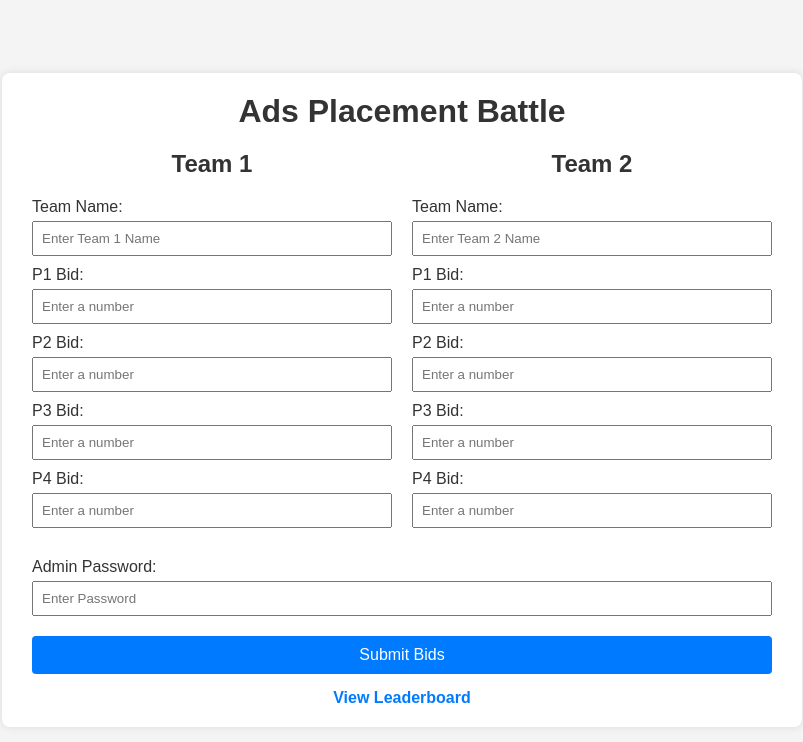
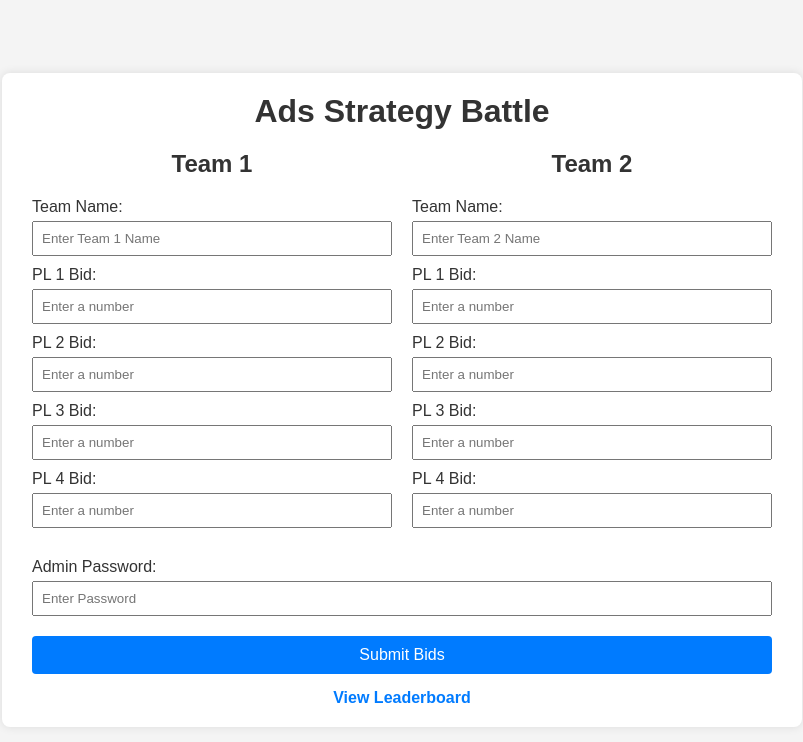
Before and after one commit to Selfzorg/PlacementBid, a plain HTML site: page index.html in a window 1280 px wide. Shown: the whole page, without its empty margins (238-1041 px from the left). Drawn offline with Linux system fonts and the light colour scheme.

Commit message:
Update index.html

```diff
--- a/index.html
+++ b/index.html
@@ -16,7 +16,7 @@
 
     <!-- Battle Submission Form -->
     <div class="container">
-        <h1>Ads Placement Battle</h1>
+        <h1>Ads Strategy Battle</h1>
         <form id="battle-form">
             <div class="team-inputs">
                 <!-- Team 1 Inputs -->
@@ -27,19 +27,19 @@
                         <input type="text" id="team1-name" name="team1-name" required placeholder="Enter Team 1 Name">
                     </div>
                     <div class="input-group">
-                        <label for="team1-input1">P1 Bid:</label>
+                        <label for="team1-input1">PL 1 Bid:</label>
                         <input type="number" step="0.01" id="team1-input1" name="team1-input1" required placeholder="Enter a number">
                     </div>
                     <div class="input-group">
-                        <label for="team1-input2">P2 Bid:</label>
+                        <label for="team1-input2">PL 2 Bid:</label>
                         <input type="number" step="0.01" id="team1-input2" name="team1-input2" required placeholder="Enter a number">
                     </div>
                     <div class="input-group">
-                        <label for="team1-input3">P3 Bid:</label>
+                        <label for="team1-input3">PL 3 Bid:</label>
                         <input type="number" step="0.01" id="team1-input3" name="team1-input3" required placeholder="Enter a number">
                     </div>
                     <div class="input-group">
-                        <label for="team1-input4">P4 Bid:</label>
+                        <label for="team1-input4">PL 4 Bid:</label>
                         <input type="number" step="0.01" id="team1-input4" name="team1-input4" required placeholder="Enter a number">
                     </div>
                 </div>
@@ -52,19 +52,19 @@
                         <input type="text" id="team2-name" name="team2-name" required placeholder="Enter Team 2 Name">
                     </div>
                     <div class="input-group">
-                        <label for="team2-input1">P1 Bid:</label>
+                        <label for="team2-input1">PL 1 Bid:</label>
                         <input type="number" step="0.01" id="team2-input1" name="team2-input1" required placeholder="Enter a number">
                     </div>
                     <div class="input-group">
-                        <label for="team2-input2">P2 Bid:</label>
+                        <label for="team2-input2">PL 2 Bid:</label>
                         <input type="number" step="0.01" id="team2-input2" name="team2-input2" required placeholder="Enter a number">
                     </div>
                     <div class="input-group">
-                        <label for="team2-input3">P3 Bid:</label>
+                        <label for="team2-input3">PL 3 Bid:</label>
                         <input type="number" step="0.01" id="team2-input3" name="team2-input3" required placeholder="Enter a number">
                     </div>
                     <div class="input-group">
-                        <label for="team2-input4">P4 Bid:</label>
+                        <label for="team2-input4">PL 4 Bid:</label>
                         <input type="number" step="0.01" id="team2-input4" name="team2-input4" required placeholder="Enter a number">
                     </div>
                 </div>
```
